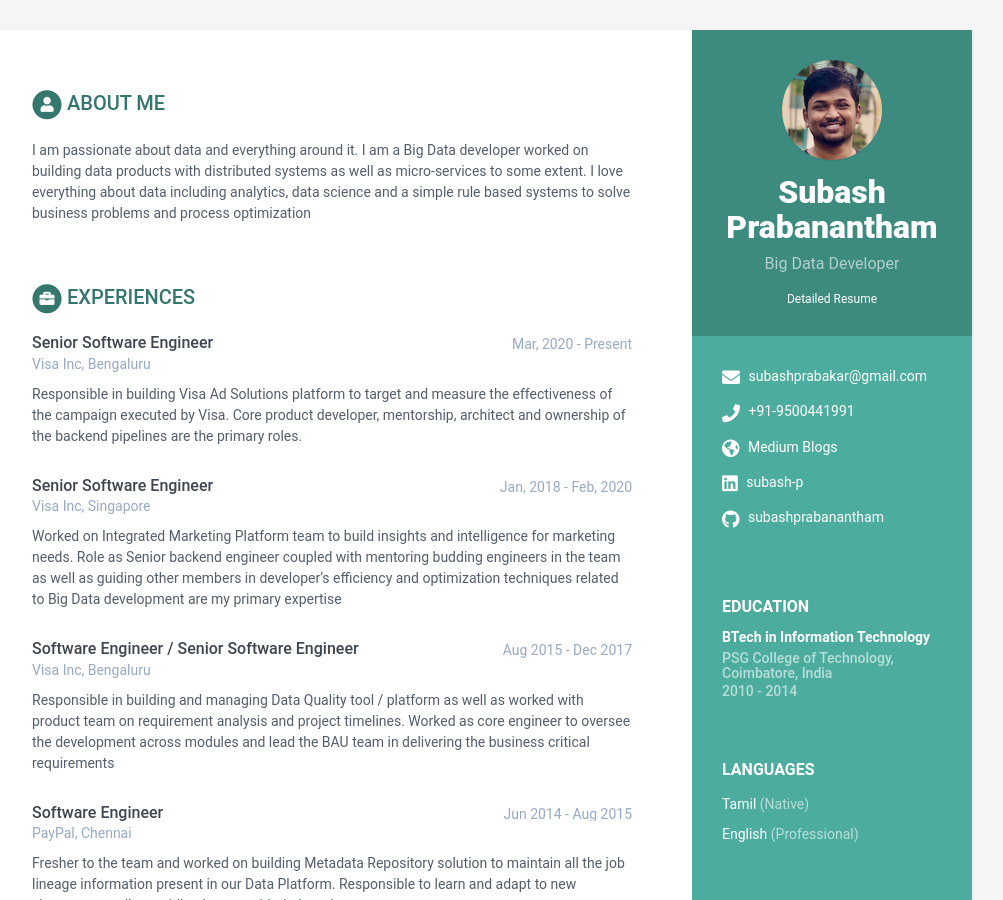
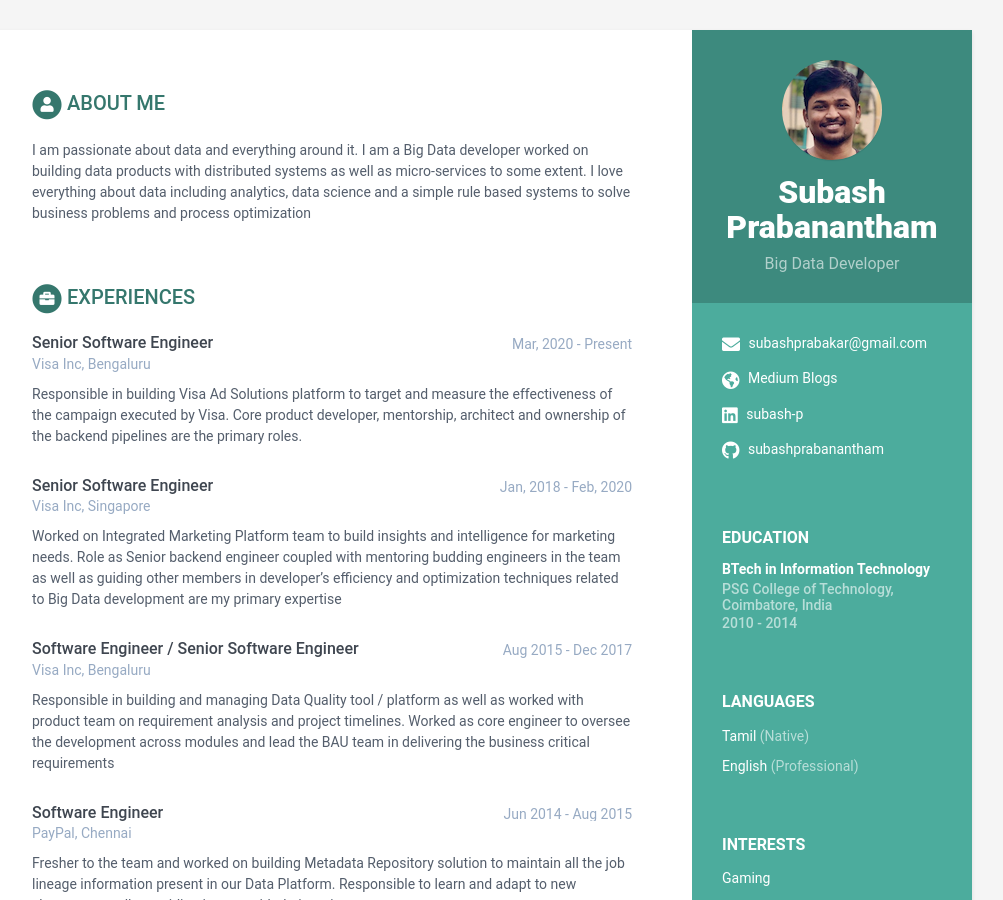
Before and after one commit to subashprabanantham/resume, a Jekyll site: the page built from index.html, in a window 1280 px wide and 900 px high. Shown: the whole window, without its empty margins (168-1171 px from the left). Built offline with Jekyll 4.4.1, drawn with Linux system fonts in a browser that asks for light colours.

Commit message:
Removed resume link

```diff
--- a/_data/data.yml
+++ b/_data/data.yml
@@ -10,11 +10,9 @@ sidebar:
     name: Subash Prabanantham
     tagline: Big Data Developer
     avatar: profile.png  #place a 100x100 picture inside /assets/images/ folder and provide the name of the file below
-    resume: latest.pdf
 
     # Sidebar links
     email: subashprabakar@gmail.com
-    phone: +91-9500441991
     website: Medium Blogs #Hardocded this in the HTML - check there
     linkedin: subash-p
     github: subashprabanantham
```
Also changed, not shown: 1 other file.
